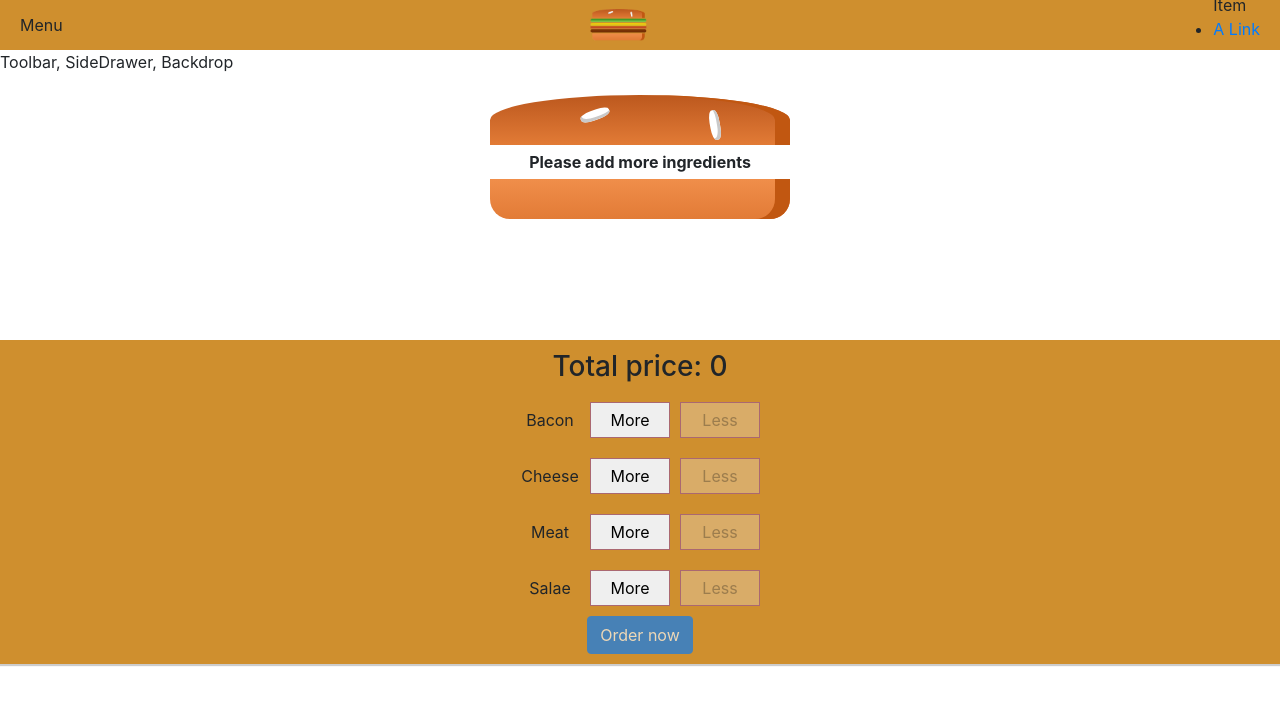
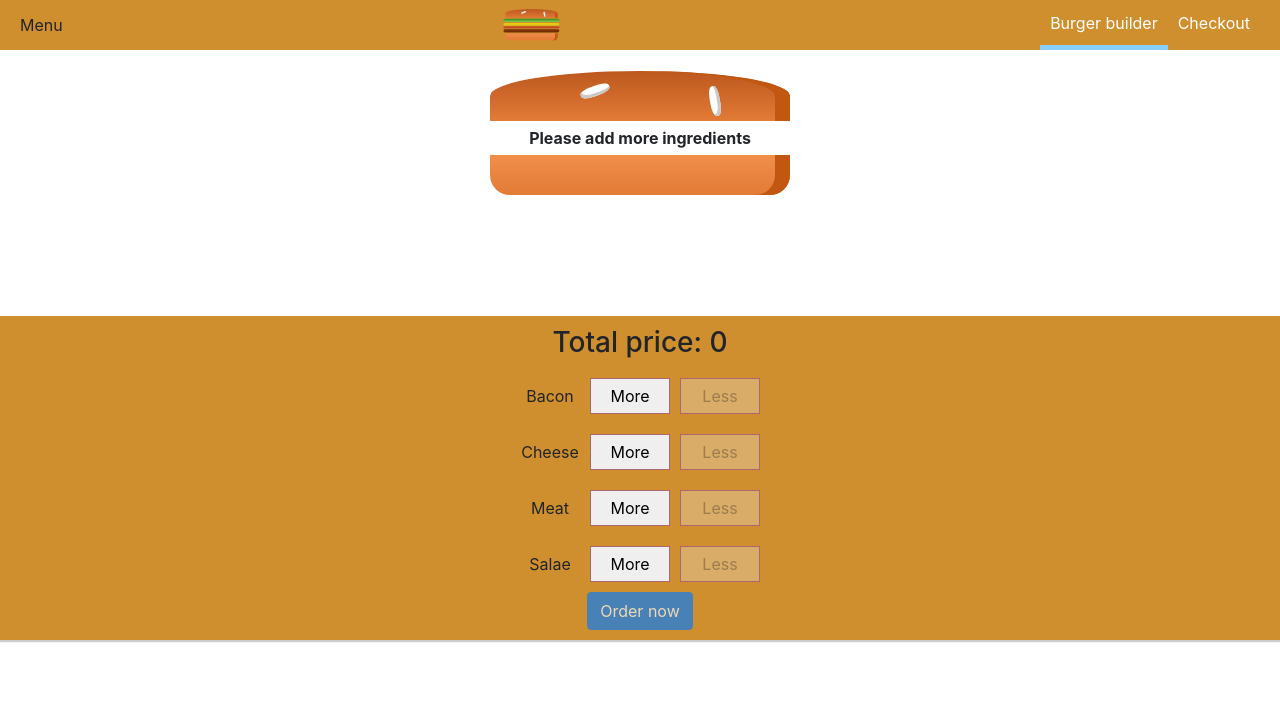
Before and after one commit to phuchieuct93abc/React_demo, a React app: page / in a window 1280 px wide. Shown: the top 704 px of the page. Built offline with nearby package versions, Linux system fonts and the light colour scheme.

Commit message:
Add navigationItems

```diff
--- a/src/components/Layout/Layout.js
+++ b/src/components/Layout/Layout.js
@@ -4,7 +4,6 @@
 const layout = (props) => (
     <React.Fragment>
         <Toolbar></Toolbar>
-        <div>Toolbar, SideDrawer, Backdrop</div>
         <main className={styleClasses.content}>{props.children}</main>
     </React.Fragment>
 )
--- a/src/components/Navigation/NavigationItems/NavigationItem/NavigationItem.js
+++ b/src/components/Navigation/NavigationItems/NavigationItem/NavigationItem.js
@@ -1,8 +1,14 @@
 import React from 'react'
 import classes from './NavigationItem.module.css';
-const navigationItem = props=>(
-    <li>
-        <a href="link">A Link</a>
-    </li>
-    )
+const navigationItem = props => {
+
+    let activeClass = null;
+    if (props.active) {
+        activeClass = "active"
+    }
+    return (<li className={[classes.navigationItem, classes[activeClass]].join(" ")} >
+        <a href={props.link}>{props.children}</a>
+    </li>)
+}
+
 export default navigationItem;
--- a/src/components/Navigation/NavigationItems/NavigationItem/NavigationItem.module.css
+++ b/src/components/Navigation/NavigationItems/NavigationItem/NavigationItem.module.css
@@ -0,0 +1,16 @@
+.navigationItem{
+    padding: 0 10px;
+    height: 100%;
+    display: flex;
+    align-items: center;
+    justify-content: center;
+    border-bottom: 5px solid transparent;
+
+}
+.navigationItem a{
+    color:white;
+}
+.active{
+    border-bottom: 5px solid lightskyblue;
+    box-sizing: border-box;
+}
--- a/src/components/Navigation/NavigationItems/NavigationItems.js
+++ b/src/components/Navigation/NavigationItems/NavigationItems.js
@@ -1,10 +1,11 @@
 import React from 'react'
 import classes from './NavigationItems.module.css';
 import NavigationItem from './NavigationItem/NavigationItem';
-const navigationItems = props=>(
-<ul>
-    Item
-    <NavigationItem></NavigationItem>
-</ul>
-    )
+const navigationItems = props => (
+    <ul className={classes.navigationItems}>
+
+        <NavigationItem link="/" active >Burger builder</NavigationItem>
+        <NavigationItem link="/">Checkout</NavigationItem>
+    </ul>
+)
 export default navigationItems;
--- a/src/components/Navigation/NavigationItems/NavigationItems.module.css
+++ b/src/components/Navigation/NavigationItems/NavigationItems.module.css
@@ -0,0 +1,9 @@
+.navigationItems{
+    list-style: none;
+    display: flex;
+    list-style: none;
+    display: flex;
+    align-items: center;
+    height: 100%;
+    margin: 0;
+}
--- a/src/components/Navigation/Toolbar/Toolbar.js
+++ b/src/components/Navigation/Toolbar/Toolbar.js
@@ -8,7 +8,7 @@
         <span>
             <img className={classes.logo} src={logo} />
         </span>
-        <nav>
+        <nav style={{height:'100%'}}>
             <NavigationItems />
         </nav>
     </header>
```
